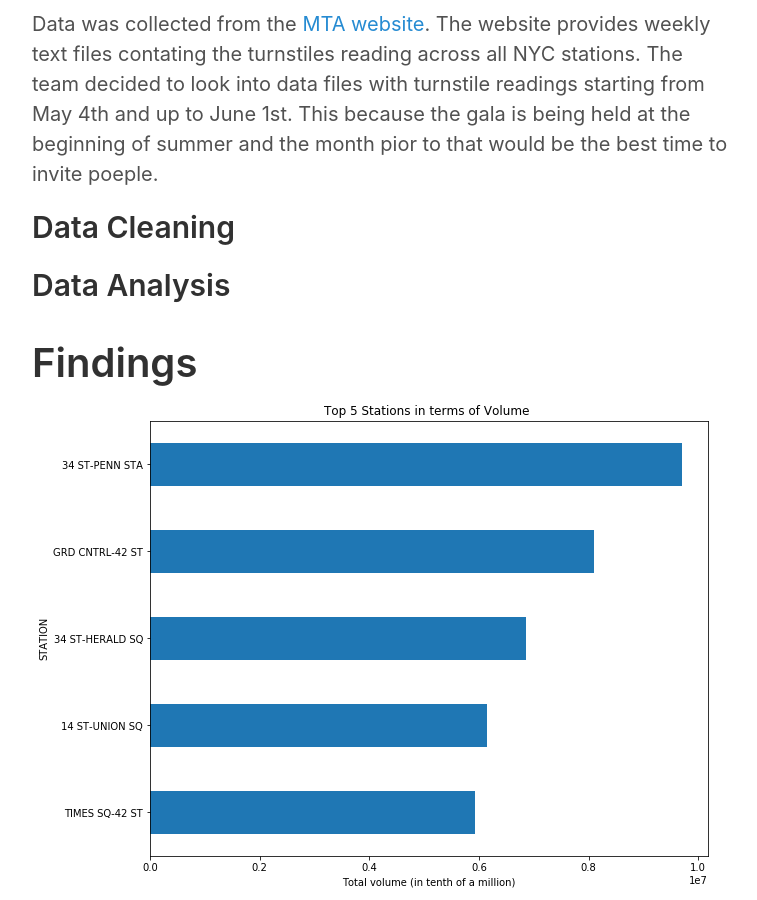
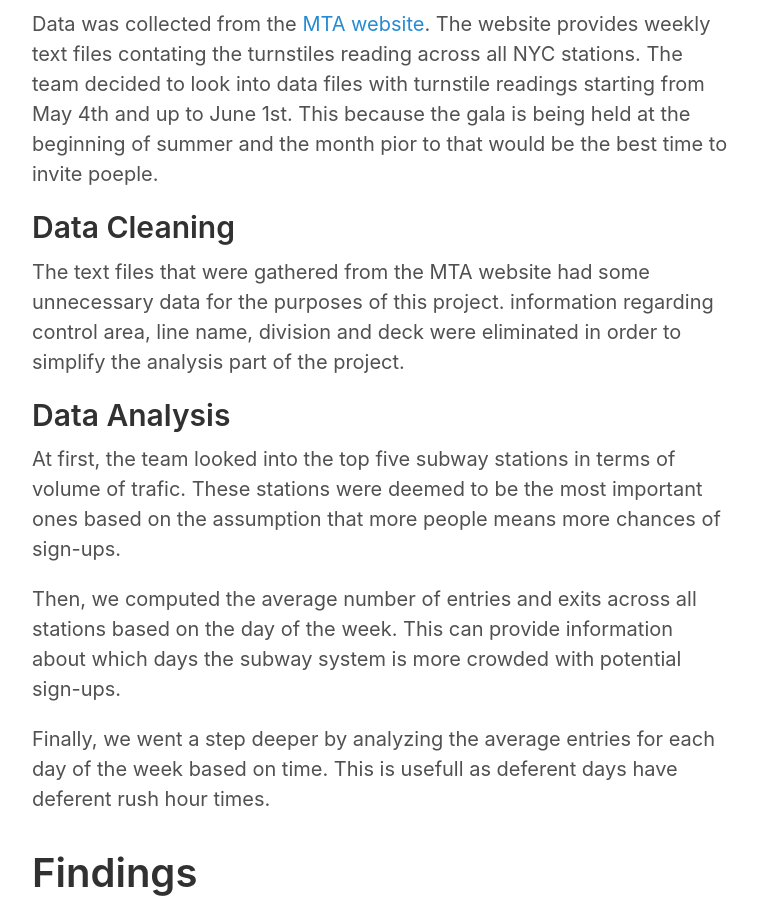
Before and after one commit to AliAlabdlmohsen/AliAlabdlmohsen.github.io, a Jekyll site: the page built from _posts/2019-07-08-Project01.md, in a window 1280 px wide and 900 px high, scrolled down 827 px. Shown: the whole window, without its empty margins (258-1015 px from the left). Built offline with Jekyll 4.4.1, drawn with Linux system fonts in a browser that asks for light colours.

Commit message:
added data cleaning and data analysis parts

```diff
--- a/_posts/2019-07-08-Project01.md
+++ b/_posts/2019-07-08-Project01.md
@@ -5,21 +5,29 @@ title: Data Science Bootcamp, Metis - Project_01
 
 # Introduction
 
-We were emailed by an international organization called "Yes Women, Yes Tech" (YWYT) asking for assistance. the organization aims to get more women invisted in the tech fields. Therefore, they are looking for people to sign-up with their emails in order to send them the latest news and event dates regarding the subject. They are also hosting a gala at the beginning of summer and would like to invite as many people as possible. Their approach is to talk to people at New York City (NYC) subway stations. The organization is asking us to provide them with recomindations reagrding locations, dates and times in which they would have more chances of success.
+  We were emailed by an international organization called "Yes Women, Yes Tech" (YWYT) asking for assistance. the organization aims to get more women invisted in the tech fields. Therefore, they are looking for people to sign-up with their emails in order to send them the latest news and event dates regarding the subject. They are also hosting a gala at the beginning of summer and would like to invite as many people as possible. Their approach is to talk to people at New York City (NYC) subway stations. The organization is asking us to provide them with recomindations reagrding locations, dates and times in which they would have more chances of success.
 
 # Steps
 
 ## Data Collection
-Data was collected from the [MTA website](http://web.mta.info/developers/turnstile.html). The website provides weekly text files contating the turnstiles reading across all NYC stations. The team decided to look into data files with turnstile readings starting from May 4th and up to June 1st. This because the gala is being held at the beginning of summer and the month pior to that would be the best time to invite poeple.
+  Data was collected from the [MTA website](http://web.mta.info/developers/turnstile.html). The website provides weekly text files contating the turnstiles reading across all NYC stations. The team decided to look into data files with turnstile readings starting from May 4th and up to June 1st. This because the gala is being held at the beginning of summer and the month pior to that would be the best time to invite poeple.
 
 ## Data Cleaning
+  The text files that were gathered from the MTA website had some unnecessary data for the purposes of this project. information regarding control area, line name, division and deck were eliminated in order to simplify the analysis part of the project.
 
 ## Data Analysis
+  At first, the team looked into the top five subway stations in terms of volume of trafic. These stations were deemed to be the most important ones based on the assumption that more people means more chances of sign-ups.
+
+  Then, we computed the average number of entries and exits across all stations based on the day of the week. This can provide information about which days the subway system is more crowded with potential sign-ups.
+
+  Finally, we went a step deeper by analyzing the average entries for each day of the week based on time. This is usefull as deferent days have deferent rush hour times.
 
 # Findings
 
 ![Top five stations in terms of valume]({{ site.url }}/images/Top_5.png)
 
+![avg_inflow_outflow]({{ site.url }}/images/avg_inflow_outflow.png)
+
 ![Average_per_station]({{ site.url }}/images/Average_per_station.png)
 
-![avg_inflow_outflow]({{ site.url }}/images/avg_inflow_outflow.png)
+# Recomindations
```
